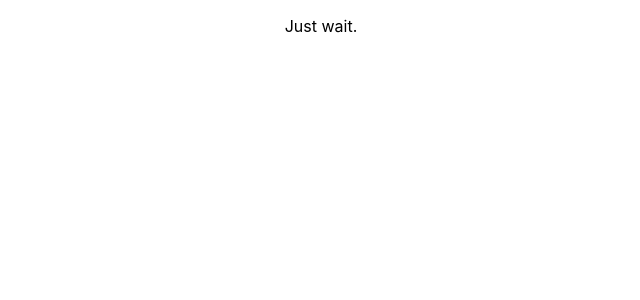
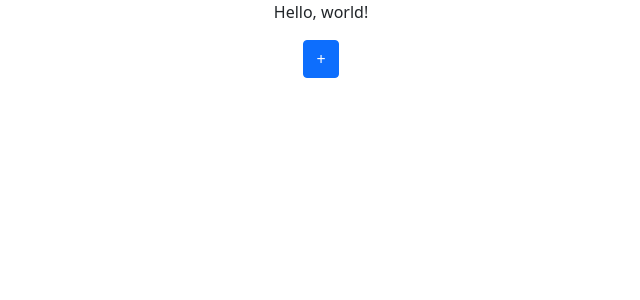
Before and after one commit to asegs/css-sampler, a React (Create React App) app: page / in a window 1280 px wide. Shown: the top 300 px of the page, without its empty margins (319-959 px from the left). Built offline with nearby package versions, Linux system fonts and the light colour scheme.

Commit message:
Some more advanced structures, need to implement map

```diff
--- a/package.json
+++ b/package.json
@@ -6,9 +6,13 @@
     "@testing-library/jest-dom": "^5.12.0",
     "@testing-library/react": "^11.2.6",
     "@testing-library/user-event": "^12.8.3",
+    "bootstrap": "^5.0.0",
+    "lodash": "^4.17.21",
     "react": "^17.0.2",
+    "react-color": "^2.19.3",
     "react-dom": "^17.0.2",
     "react-scripts": "4.0.3",
+    "reactstrap": "^8.9.0",
     "web-vitals": "^1.1.2"
   },
   "scripts": {
--- a/src/App.js
+++ b/src/App.js
@@ -1,10 +1,10 @@
-import logo from './logo.svg';
 import './App.css';
+import View from "./Components/View";
 
 function App() {
   return (
     <div className="App">
-      <p>Just wait.</p>
+    <View/>
     </div>
   );
 }
--- /dev/null
+++ b/src/Components/ColorPicker.js
@@ -0,0 +1,6 @@
+import {SketchPicker} from "react-color";
+import React from "react";
+
+export default function ColorPicker(props){
+    return <SketchPicker/>
+}
--- /dev/null
+++ b/src/Components/Controls.js
@@ -0,0 +1,31 @@
+import React,{useState} from 'react';
+import {Button} from "reactstrap";
+
+export default function Controls(props){
+    const [styles,setStyles] = useState([]);
+    const removeStyle=(index)=>{
+        let newStyles =styles;
+        newStyles.splice(index,1);
+        setStyles(newStyles);
+    }
+
+    const addStyle=()=>{
+        let newStyles = styles;
+        newStyles.push(<Button onClick={()=>
+            removeStyle(styles.length)}>x</Button>);
+        setStyles(newStyles)
+    }
+    return(
+        <div>
+            {styles}
+            <Button color="primary" onClick={()=> addStyle()}>+</Button>
+        </div>
+    );
+}
+
+
+
+// function addStyle(){
+//     setStyles(styles.concat(<div><StyleRow/><Button onClick={()=>
+//         removeStyle(styles.length)}>x</Button></div>))
+// }
--- /dev/null
+++ b/src/Components/View.js
@@ -0,0 +1,23 @@
+import React,{Component} from 'react';
+import Controls from "./Controls";
+
+class View extends Component{
+    constructor(props) {
+        super(props);
+        this.state = {
+            'style':{}
+        }
+    }
+
+    render() {
+        return(
+            <div>
+                <p style={this.state.style}>Hello, world!</p>
+                <Controls/>
+            </div>
+        )
+    }
+
+}
+
+export default View;
--- a/src/index.js
+++ b/src/index.js
@@ -3,6 +3,7 @@ import ReactDOM from 'react-dom';
 import './index.css';
 import App from './App';
 import reportWebVitals from './reportWebVitals';
+import 'bootstrap/dist/css/bootstrap.min.css';
 
 ReactDOM.render(
   <React.StrictMode>
```
Also changed, not shown: src/Components/Select.js (added, +23 -0 lines), src/Components/StyleRow.js (added, +10 -0 lines), 1 other file (tests, documents, lock files or other folders).
